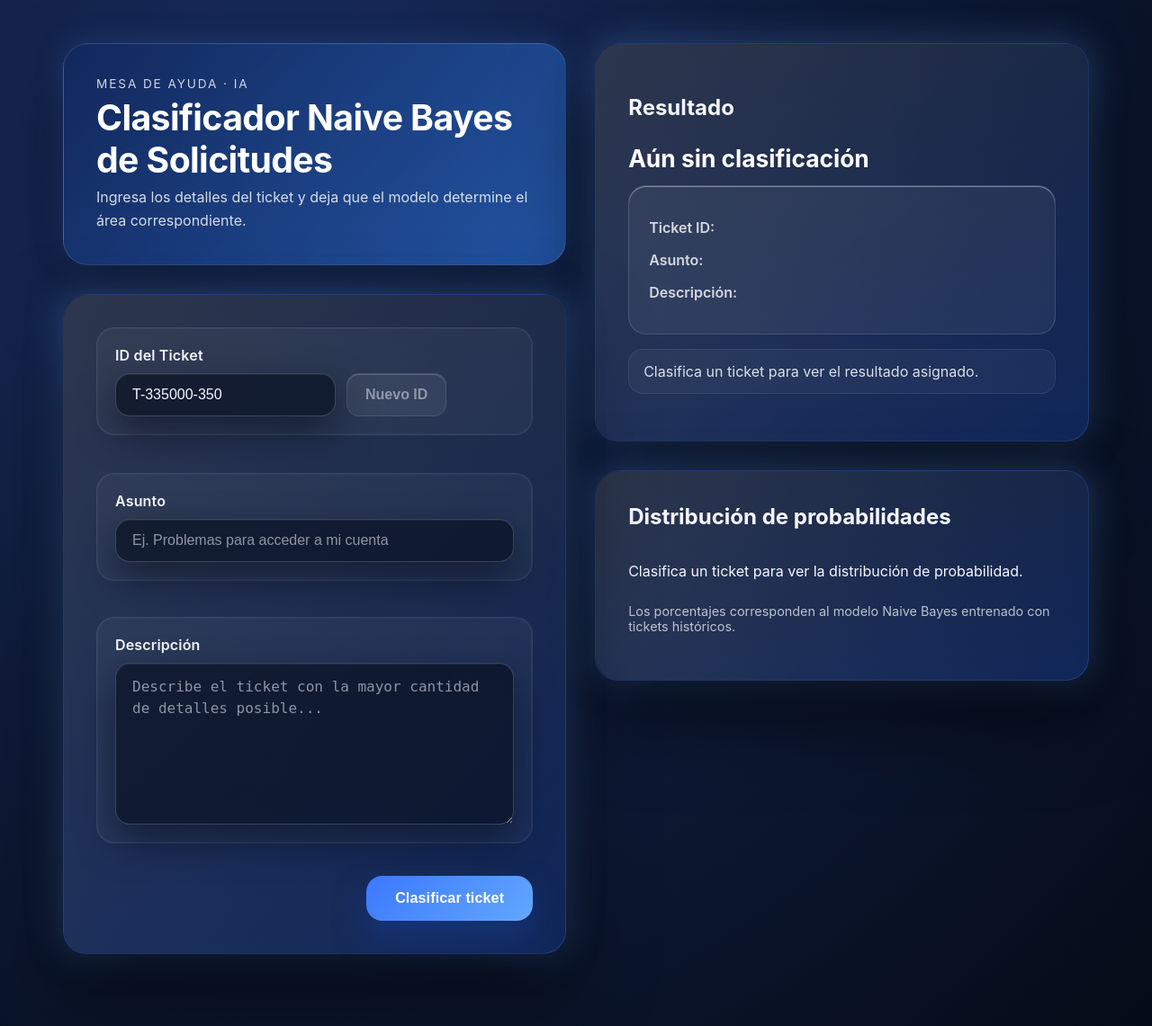
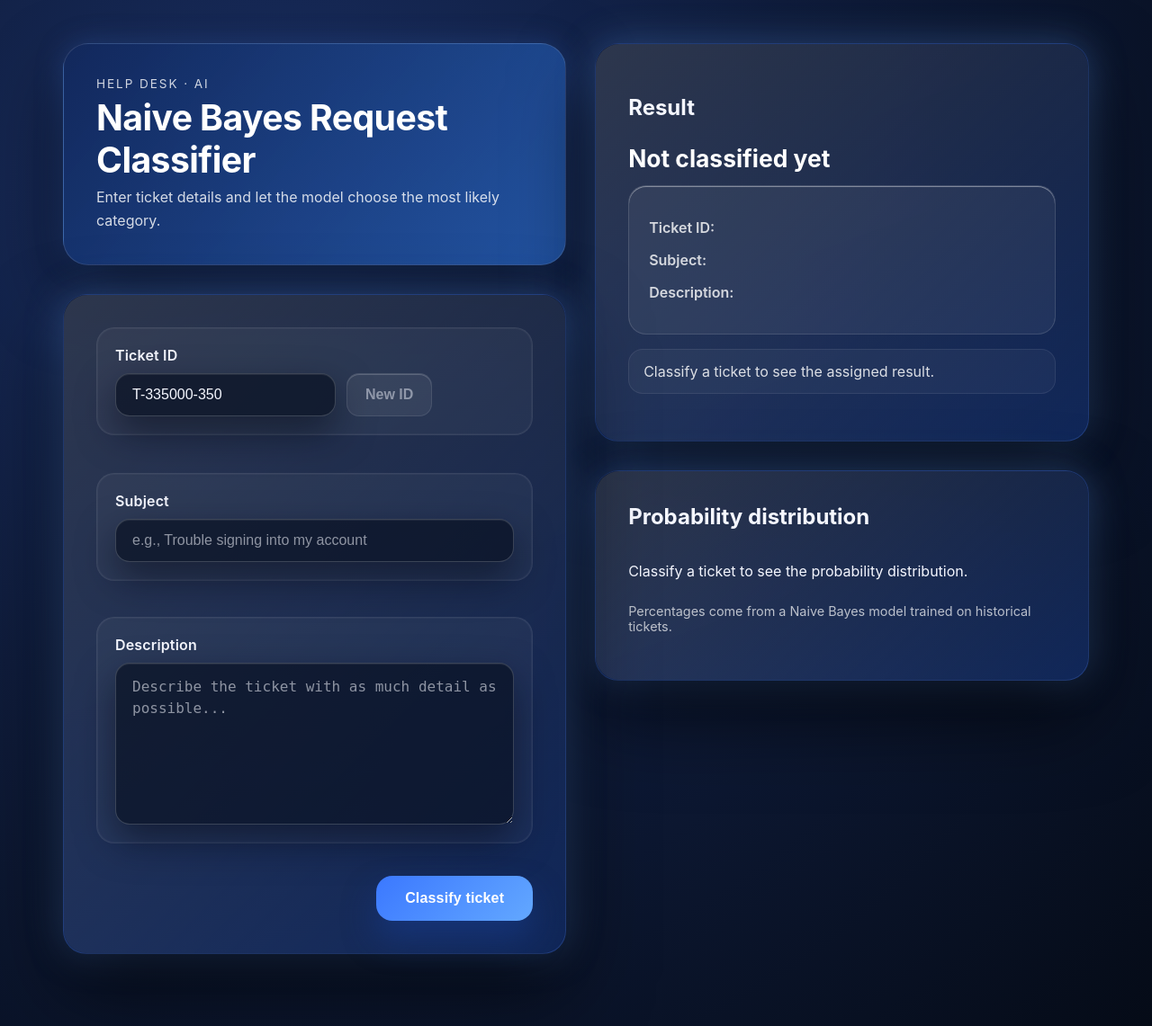
Before and after one commit to OJortizp/Proyecto-1-IA-2026, a Flask app: page / in a window 1280 px wide. Shown: the whole page at 90% size. Run offline with Flask 3, Linux system fonts and the light colour scheme; parts of the project's set-up code (start-up, migrations or seed data) failed here and were passed over.

Commit message:
cambiar idioma frontend

```diff
--- a/app.py
+++ b/app.py
@@ -16,7 +16,7 @@ def api_predict():
     ticket_id = (data.get('ticket_id') or '').strip()
 
     if not subject and not description:
-        return jsonify({'error': 'Ingresa al menos un asunto o descripción para clasificar el ticket.'}), 400
+        return jsonify({'error': 'Please enter at least a subject or a description to classify the ticket.'}), 400
 
     categoria, probabilidades = clasificador.predecir(subject, description)
     response = {
--- a/static/app.js
+++ b/static/app.js
@@ -14,14 +14,36 @@ const resultDescription = document.getElementById('resultDescription');
 const probabilitiesSection = document.getElementById('probabilitiesSection');
 const insightsColumn = document.getElementById('insightsColumn');
 const probabilitiesChart = document.getElementById('probabilitiesChart');
-const probabilitiesPlaceholder = 'Clasifica un ticket para ver la distribución de probabilidad.';
+const probabilitiesPlaceholder = 'Classify a ticket to see the probability distribution.';
 const defaultResultState = {
-    category: 'Aún sin clasificación',
+    category: 'Not classified yet',
     ticketId: '',
     subject: '',
     description: '',
-    details: 'Clasifica un ticket para ver el resultado asignado.'
+    details: 'Classify a ticket to see the assigned result.'
 };
+
+function localizeCategory(category) {
+    const normalized = (category || '').trim();
+    if (!normalized) {
+        return normalized;
+    }
+
+    const map = {
+        'Soporte Técnico': 'Technical Support',
+        'Soporte Tecnico': 'Technical Support',
+        'Facturación': 'Billing',
+        'Facturacion': 'Billing',
+        'Envío': 'Shipping',
+        'Envio': 'Shipping',
+        'Cancelación': 'Cancellation',
+        'Cancelacion': 'Cancellation',
+        'Consulta General': 'General Inquiry',
+        'Consulta general': 'General Inquiry'
+    };
+
+    return map[normalized] || normalized;
+}
 
 function generateTicketId() {
     const timestamp = Date.now().toString().slice(-6);
@@ -31,12 +53,12 @@ function generateTicketId() {
 
 function lockTicketGeneration() {
     refreshIdBtn.disabled = true;
-    refreshIdBtn.title = 'Envía el ticket actual antes de generar un nuevo ID.';
+    refreshIdBtn.title = 'Submit the current ticket before generating a new ID.';
 }
 
 function unlockTicketGeneration() {
     refreshIdBtn.disabled = false;
-    refreshIdBtn.title = 'Genera un nuevo ID para cargar otro ticket.';
+    refreshIdBtn.title = 'Generate a new ID to start another ticket.';
 }
 
 function resetResultCard() {
@@ -114,7 +136,7 @@ function renderProbabilities(probabilities) {
 
             const name = document.createElement('span');
             name.className = 'probability-label';
-            name.textContent = label;
+            name.textContent = localizeCategory(label);
 
             const bar = document.createElement('div');
             bar.className = 'probability-bar';
@@ -154,7 +176,7 @@ async function classifyTicket(payload) {
     }
 
     if (!response.ok) {
-        const errorMessage = data.error || 'No se pudo clasificar el ticket. Intenta de nuevo.';
+        const errorMessage = data.error || 'Could not classify the ticket. Please try again.';
         throw new Error(errorMessage);
     }
 
@@ -171,17 +193,17 @@ form.addEventListener('submit', async (event) => {
     const description = descriptionInput.value.trim();
 
     if (!ticketId) {
-        showAlert('Haz clic en "Nuevo ID" para generar un ticket antes de enviarlo.', 'error');
+        showAlert('Click "New ID" to generate a ticket before submitting.', 'error');
         return;
     }
 
     if (!subject && !description) {
-        showAlert('Por favor ingresa al menos un asunto o una descripción.', 'error');
+        showAlert('Please enter at least a subject or a description.', 'error');
         return;
     }
 
     submitBtn.disabled = true;
-    submitBtn.textContent = 'Clasificando...';
+    submitBtn.textContent = 'Classifying...';
 
     try {
         const result = await classifyTicket({
@@ -190,16 +212,17 @@ form.addEventListener('submit', async (event) => {
             description
         });
 
-        resultCategory.textContent = result.category;
+        const displayCategory = localizeCategory(result.category);
+        resultCategory.textContent = displayCategory;
         resultTicketId.textContent = result.ticket_id || ticketId;
-        resultSubject.textContent = subject || 'Sin asunto proporcionado.';
-        resultDescription.textContent = description || 'Sin descripción proporcionada.';
-        resultDetails.textContent = `El ticket fue asignado a la categoría ${result.category}.`;
+        resultSubject.textContent = subject || 'No subject provided.';
+        resultDescription.textContent = description || 'No description provided.';
+        resultDetails.textContent = `The ticket was assigned to category ${displayCategory}.`;
 
         ensureInsightsVisible();
         resultSection.classList.remove('hidden');
         renderProbabilities(result.probabilities);
-        showAlert('Ticket clasificado correctamente. Genera un nuevo ID para cargar otro.', 'success');
+        showAlert('Ticket classified successfully. Generate a new ID to start another one.', 'success');
 
         clearFormFields();
         ticketIdInput.value = '';
@@ -208,7 +231,7 @@ form.addEventListener('submit', async (event) => {
         showAlert(error.message, 'error');
     } finally {
         submitBtn.disabled = false;
-        submitBtn.textContent = 'Clasificar ticket';
+        submitBtn.textContent = 'Classify ticket';
     }
 });
 
--- a/templates/index.html
+++ b/templates/index.html
@@ -1,9 +1,9 @@
 <!DOCTYPE html>
-<html lang="es">
+<html lang="en">
 <head>
     <meta charset="utf-8">
     <meta name="viewport" content="width=device-width, initial-scale=1">
-    <title>Clasificación Automática de Tickets</title>
+    <title>Automatic Ticket Classification</title>
     <link rel="stylesheet" href="{{ url_for('static', filename='styles.css') }}">
 </head>
 <body>
@@ -11,32 +11,32 @@
         <div class="grid-layout">
             <div id="insightsColumn" class="grid-column insights-column">
                 <section id="resultSection" class="card">
-                    <h2>Resultado</h2>
-                    <p id="resultCategory" class="result-category">Aún sin clasificación</p>
+                    <h2>Result</h2>
+                    <p id="resultCategory" class="result-category">Not classified yet</p>
                     <div class="result-meta">
                         <p><span class="result-label">Ticket ID:</span> <span id="resultTicketId"></span></p>
-                        <p><span class="result-label">Asunto:</span> <span id="resultSubject"></span></p>
-                        <p><span class="result-label">Descripción:</span></p>
+                        <p><span class="result-label">Subject:</span> <span id="resultSubject"></span></p>
+                        <p><span class="result-label">Description:</span></p>
                         <p id="resultDescription" class="result-text"></p>
                     </div>
-                    <p id="resultDetails" class="result-details">Clasifica un ticket para ver el resultado asignado.</p>
+                    <p id="resultDetails" class="result-details">Classify a ticket to see the assigned result.</p>
                 </section>
 
                 <section id="probabilitiesSection" class="card probabilities-card">
-                    <h2>Distribución de probabilidades</h2>
+                    <h2>Probability distribution</h2>
                     <div id="probabilitiesChart" class="probabilities-chart">
-                        <p class="empty-state">Clasifica un ticket para ver la distribución de probabilidad.</p>
+                        <p class="empty-state">Classify a ticket to see the probability distribution.</p>
                     </div>
-                    <p class="probabilities-note">Los porcentajes corresponden al modelo Naive Bayes entrenado con tickets históricos.</p>
+                    <p class="probabilities-note">Percentages come from a Naive Bayes model trained on historical tickets.</p>
                 </section>
             </div>
 
             <div class="grid-column main-column">
                 <header class="hero">
                     <div>
-                        <p class="eyebrow">Mesa de Ayuda · IA</p>
-                        <h1>Clasificador Naive Bayes de Solicitudes</h1>
-                        <p class="subtitle">Ingresa los detalles del ticket y deja que el modelo determine el área correspondiente.</p>
+                        <p class="eyebrow">Help Desk · AI</p>
+                        <h1>Naive Bayes Request Classifier</h1>
+                        <p class="subtitle">Enter ticket details and let the model choose the most likely category.</p>
                     </div>
                 </header>
 
@@ -44,27 +44,27 @@
                     <form id="ticketForm" novalidate>
                         <div class="form-row">
                             <div class="form-group">
-                                <label for="ticketId">ID del Ticket</label>
+                                <label for="ticketId">Ticket ID</label>
                                 <div class="id-row">
                                     <input type="text" id="ticketId" name="ticket_id" readonly>
-                                    <button type="button" id="refreshId" class="ghost">Nuevo ID</button>
+                                    <button type="button" id="refreshId" class="ghost">New ID</button>
                                 </div>
                             </div>
                             <div class="form-group">
-                                <label for="subject">Asunto</label>
-                                <input type="text" id="subject" name="subject" placeholder="Ej. Problemas para acceder a mi cuenta">
+                                <label for="subject">Subject</label>
+                                <input type="text" id="subject" name="subject" placeholder="e.g., Trouble signing into my account">
                             </div>
                         </div>
 
                         <div class="form-group">
-                            <label for="description">Descripción</label>
-                            <textarea id="description" name="description" rows="6" placeholder="Describe el ticket con la mayor cantidad de detalles posible..."></textarea>
+                            <label for="description">Description</label>
+                            <textarea id="description" name="description" rows="6" placeholder="Describe the ticket with as much detail as possible..."></textarea>
                         </div>
 
                         <div id="alertBox" class="alert hidden"></div>
 
                         <div class="form-actions">
-                            <button type="submit" class="primary" id="submitBtn">Clasificar ticket</button>
+                            <button type="submit" class="primary" id="submitBtn">Classify ticket</button>
                         </div>
                     </form>
                 </section>
```
